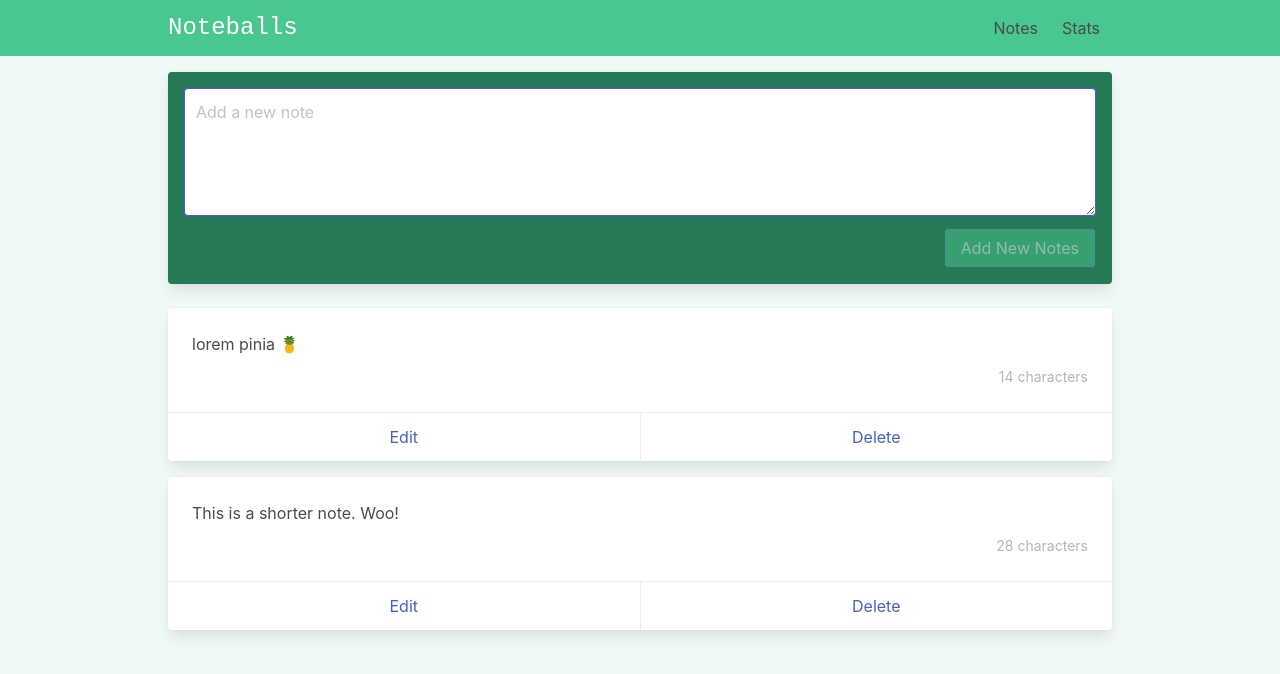
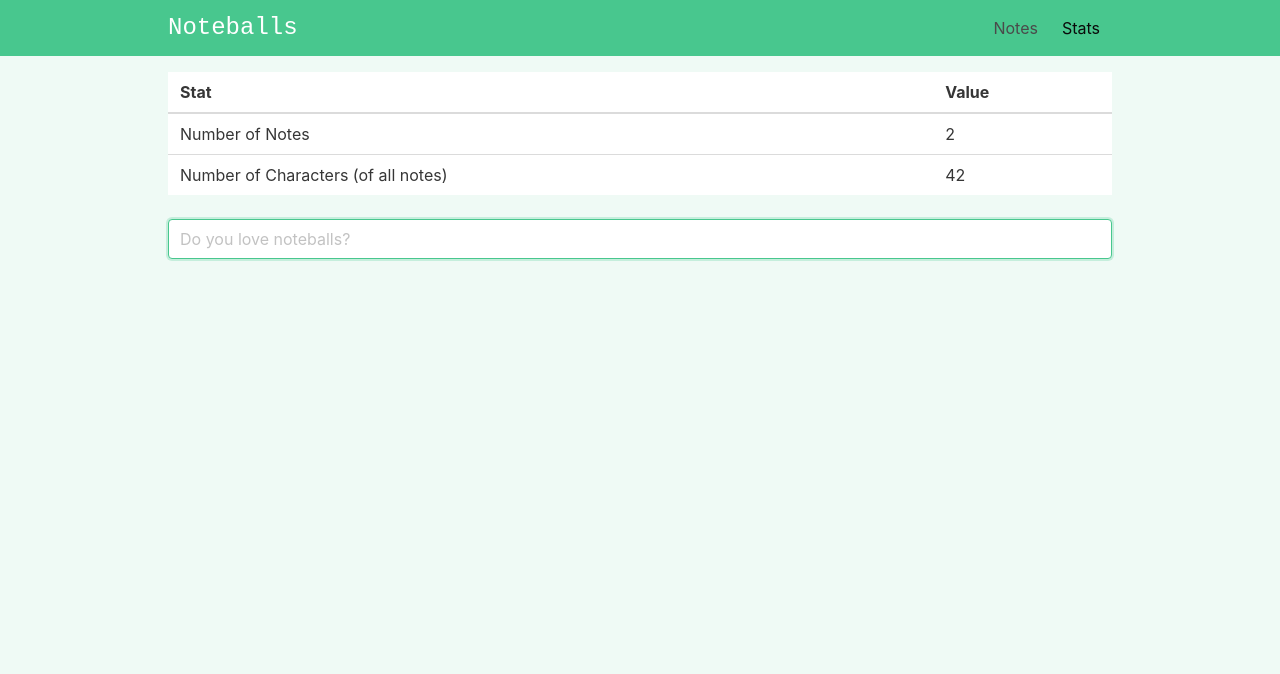
Before and after one commit to eigdoyr/noteballs-app, a Vue app: page /#/stats in a window 1280 px wide. Before the commit this address led to /#/. Shown: the top 674 px of the page. Built offline with nearby package versions, Linux system fonts and the light colour scheme.

Commit message:
feat:  add chars watcher composables

```diff
--- a/src/components/Notes/AddEditNote.vue
+++ b/src/components/Notes/AddEditNote.vue
@@ -10,6 +10,7 @@
             class="textarea"
             :placeholder="placeholder"
             ref="textareaRef"
+            maxlength="100"
             v-autofocus
           />
         </div>
--- /dev/null
+++ b/src/use/useWatchCharacters.js
@@ -0,0 +1,8 @@
+import { watch } from "vue";
+
+export function useWatchCharacters(valueToWatch, maxChars) {
+  watch(valueToWatch, (newValue) => {
+    if (newValue.length === maxChars)
+      return alert(`"Only ${maxChars} characters allowed"`);
+  });
+}
--- a/src/views/ViewNotes.vue
+++ b/src/views/ViewNotes.vue
@@ -25,6 +25,7 @@
 import Note from "@/components/Notes/Note.vue";
 import AddEditNote from "@/components/Notes/AddEditNote.vue";
 import { useStoreNotes } from "@/stores/storeNotes";
+import { useWatchCharacters } from "@/use/useWatchCharacters";
 
 /*
   store
@@ -43,4 +44,10 @@
   newNote.value = ""; // Clear textarea after adding new note
   addEditNoteRef.value.focusTextArea();
 };
+
+/*
+  watch characters
+ */
+
+useWatchCharacters(newNote, 100);
 </script>
--- a/src/views/ViewStats.vue
+++ b/src/views/ViewStats.vue
@@ -19,17 +19,27 @@
       </tbody>
     </table>
     <input
-      class="input"
+      class="input is-success"
       type="text"
       placeholder="Do you love noteballs?"
       v-autofocus
+      v-model="loveNoteballs"
     />
   </div>
 </template>
 
 <script setup>
+import { ref } from "vue";
 import { useStoreNotes } from "@/stores/storeNotes";
 import { vAutofocus } from "@/directives/vAutofocus";
+import { useWatchCharacters } from "@/use/useWatchCharacters";
 
 const storeNotes = useStoreNotes();
+
+/*
+ love noteballs
+ */
+
+const loveNoteballs = ref("");
+useWatchCharacters(loveNoteballs, 50);
 </script>
```
